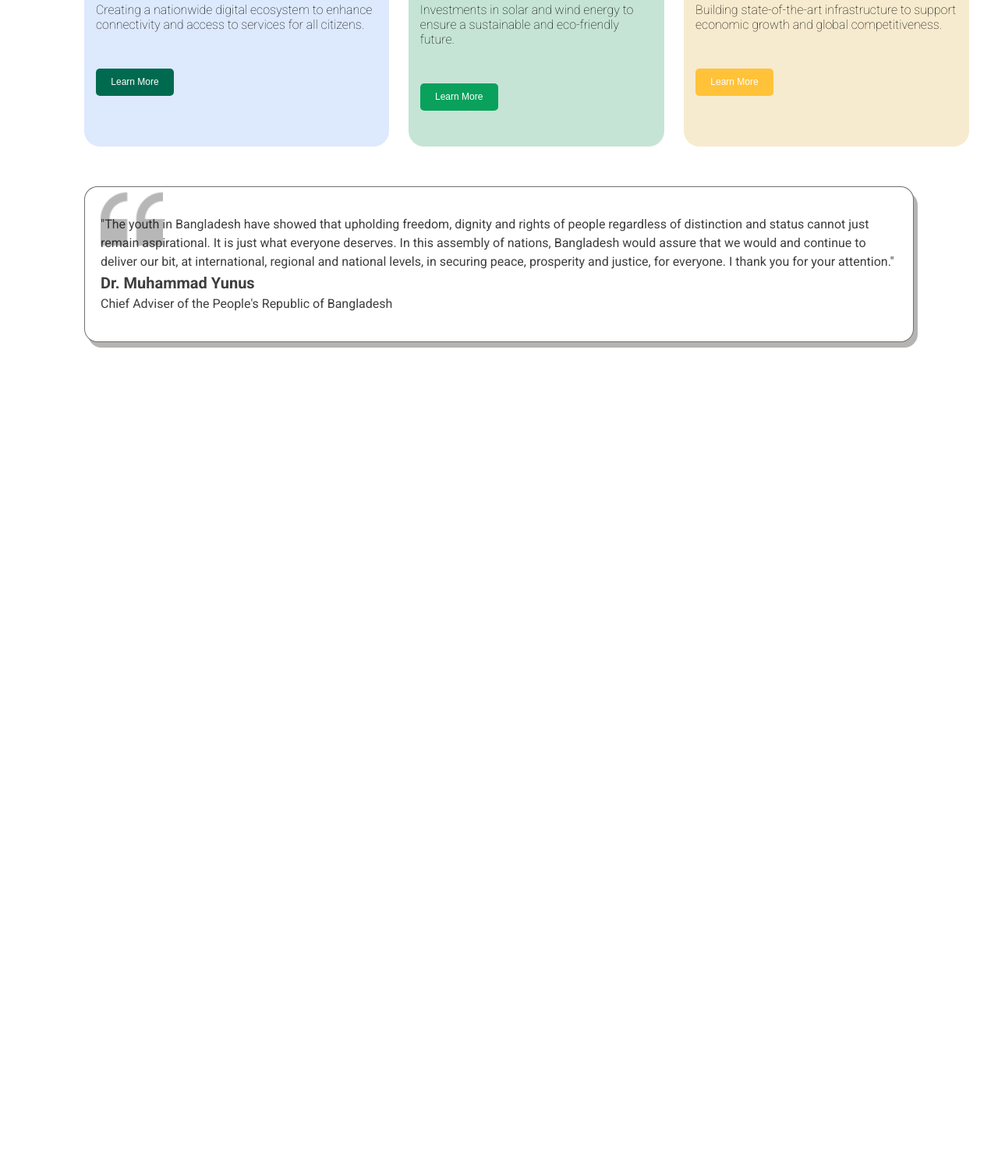
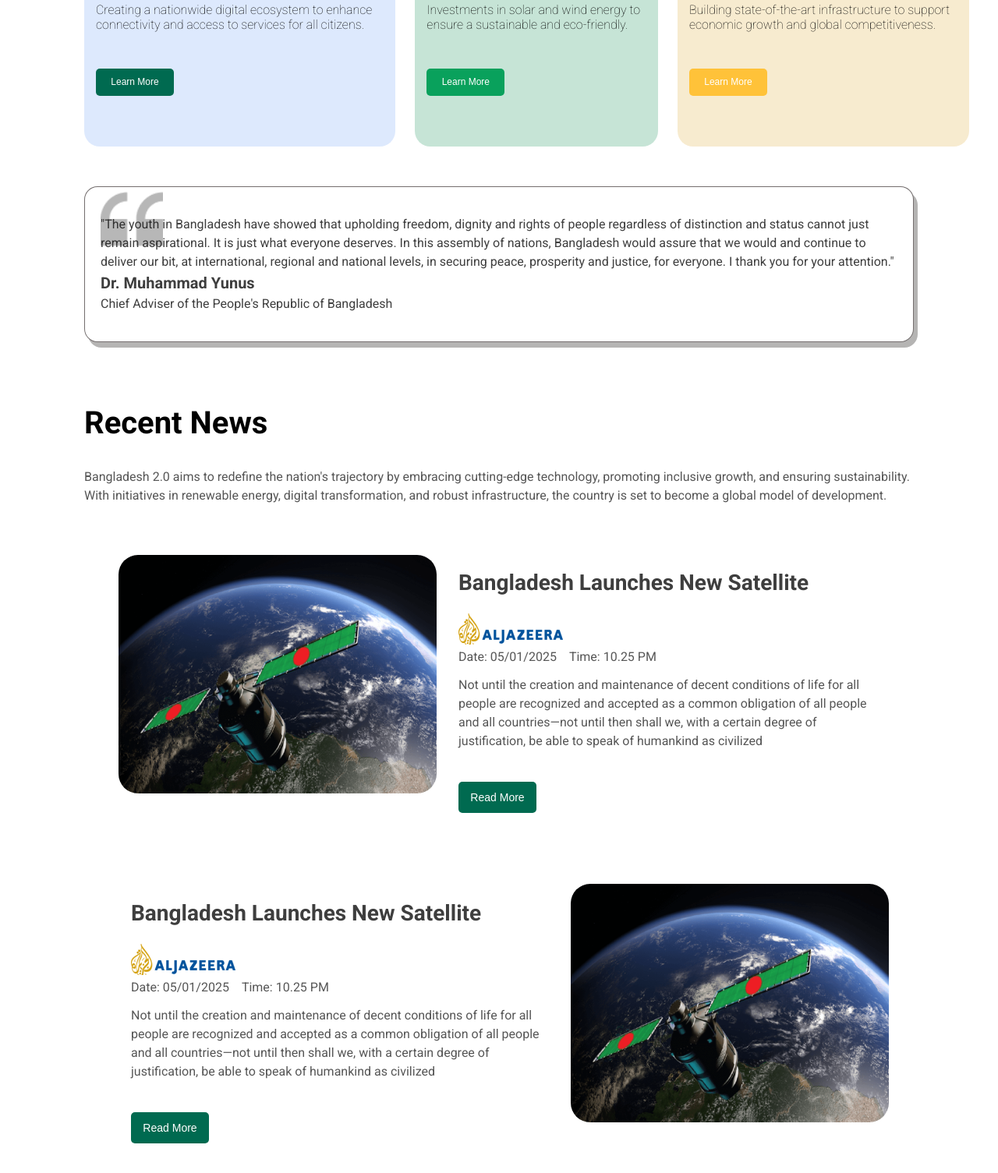
Before and after one commit to shourov5/Assignment1, a plain HTML site: page index.html in a window 1280 px wide. Shown: the part 971-2476 px from the top of the page at 78% size. Before the commit the page ends 1460 px from the top, so only its background shows below. Drawn offline with Linux system fonts and the light colour scheme.

Commit message:
added this also

```diff
--- a/index.html
+++ b/index.html
@@ -53,7 +53,7 @@
                     </div>
                     <div class="cardbox-des">
                         <h4>Green Energy</h4>
-                        <p>Investments in solar and wind energy to ensure a sustainable and eco-friendly future.</p>
+                        <p>Investments in solar and wind energy to ensure a sustainable and eco-friendly.</p>
                     </div>
                     <div class="btn-container">
                         <button class="btn">Learn More</button>
@@ -84,8 +84,45 @@
             <span class="voice-position">
             Chief Adviser of the People's Republic of Bangladesh
             </span>
-
         </p>
     </section>
+    <section id="card">
+        <h1>Recent News</h1>
+        <p>Bangladesh 2.0 aims to redefine the nation's trajectory by embracing cutting-edge technology, promoting inclusive growth, and ensuring sustainability. With initiatives in renewable energy, digital transformation, and robust infrastructure, the country is set to become a global model of development.</p>
+            <div class="card1">
+                <img class="title-img" src="assets/satelite.png" alt="">
+
+                <div class="description">
+                   <h1 class="title">Bangladesh Launches New Satellite</h1>
+                    <div class=" des-image">
+                        <img src="assets/al-jazeera.png" alt="">
+                    </div>
+                     <span class="date">Date: 05/01/2025 </span> <span class="time">Time: 10.25 PM</span>
+                    <p>Not until the creation and maintenance of decent conditions of life for all people are recognized and accepted as a common obligation of all people and all countries—not until then shall we,
+                    with a certain degree of justification, be able to speak of humankind as civilized</p>
+                    <div>
+                    <button class="btn">Read More</button>
+                    </div>
+                </div>
+            </div>
+            <div class="card2">
+                <div class="description">
+                   <h1 class="title">Bangladesh Launches New Satellite</h1>
+                    <div class=" des-image">
+                        <img src="assets/al-jazeera.png" alt="">
+                    </div>
+                     <span class="date">Date: 05/01/2025 </span> <span class="time">Time: 10.25 PM</span>
+                    <p>Not until the creation and maintenance of decent conditions of life for all people are recognized and accepted as a common obligation of all people and all countries—not until then shall we,
+                    with a certain degree of justification, be able to speak of humankind as civilized</p>
+                    <div>
+                    <button class="btn">Read More</button>
+                    </div>
+                </div>
+                <div>
+                    <img class="title-img" src="assets/satelite.png" alt="">
+                </div>
+            </div>
+    </section>
+
 </body>
 </html>
--- a/style.css
+++ b/style.css
@@ -110,7 +110,8 @@ padding: 5px;
     background-color: rgb(0, 106, 80);
 }
 .cardbox-container .cardbox2 .btn{
-    background-color:  rgb(9, 161, 92);
+
+    background-color: rgb(9, 161, 92);
 }
 .cardbox-container .cardbox3 .btn{
     background-color: rgb(255, 194, 57);
@@ -149,3 +150,133 @@ font-weight: 400;
 line-height: 24px;
 color: rgba(14, 14, 14, 0.6);
 }
+#card{
+    margin: 80px 100px;
+    height: 1200px;
+}
+#card h1{
+    font-size: 40px;
+font-weight: 700;
+line-height: 48px;
+}
+#card p{
+    font-size: 16px;
+font-weight: 400;
+line-height: 24px;
+letter-spacing: 0%;
+color: rgba(14, 14, 14, 0.7);
+}
+#card .card1{
+    margin: 30px 0;
+    display: flex;
+    justify-content: space-between;
+    align-items: center;
+    padding: 32px;
+    border-radius: 24px;
+    background: rgb(255, 255, 255);
+
+}
+#card .card1 .title-img{
+    margin-left: 12px;
+    border-radius: 25px;
+}
+#card .card1 .description{
+    margin: 0px 28px;
+    height: 310px;
+    justify-content: flex-start;
+align-items: flex-start;
+}
+#card .card1 .description .title{
+    font-size: 28px;
+font-weight: 700;
+line-height: 30px;
+letter-spacing: 0%;
+color: rgba(14, 14, 14, 0.8)
+}
+
+#card .card1 .description .date{
+    margin: 12px 0px;
+    font-size: 16px;
+font-weight: 400;
+line-height: 24px;
+gap: 12px;
+color: rgba(14, 14, 14, 0.7);
+}
+#card .card1 .description .time{
+    margin: 0px 12px;
+    font-size: 16px;
+font-weight: 400;
+line-height: 24px;
+
+color: rgba(14, 14, 14, 0.7);
+}
+#card .card1 .description p{
+    margin: 12px 0px;
+}
+#card .card1 .btn{
+    margin-top: 28px;
+width: 100px;
+height: 40px;
+border-radius: 5px;
+border-style: none;
+color: rgb(255, 255, 255);
+background-color: rgb(0, 106, 80);
+padding: 10px;
+font-size: 14px;
+}
+#card .card2{
+    margin: 50px 0;
+    display: flex;
+    justify-content: space-between;
+    align-items: center;
+    padding: 32px;
+    border-radius: 24px;
+    background: rgb(255, 255, 255);
+}
+#card .card2 .description{
+    margin: 0px 28px;
+    height: 310px;
+    justify-content: flex-start;
+align-items: flex-start;
+}
+#card .card2 .description .title{
+    font-size: 28px;
+font-weight: 700;
+line-height: 30px;
+letter-spacing: 0%;
+color: rgba(14, 14, 14, 0.8)
+}
+#card .card2 .description .date{
+    margin: 12px 0px;
+    font-size: 16px;
+font-weight: 400;
+line-height: 24px;
+gap: 12px;
+color: rgba(14, 14, 14, 0.7);
+}
+#card .card2 .description .time{
+    margin: 0px 12px;
+    font-size: 16px;
+font-weight: 400;
+line-height: 24px;
+
+color: rgba(14, 14, 14, 0.7);
+}
+#card .card2 .description p{
+    margin: 12px 0px;
+}
+#card .card2 .btn{
+    margin-top: 28px;
+width: 100px;
+height: 40px;
+border-radius: 5px;
+border-style: none;
+color: rgb(255, 255, 255);
+background-color: rgb(0, 106, 80);
+padding: 10px;
+font-size: 14px;
+}
+#card .card2 .title-img{
+    margin-left: 12px;
+    border-radius: 25px;
+}
```
